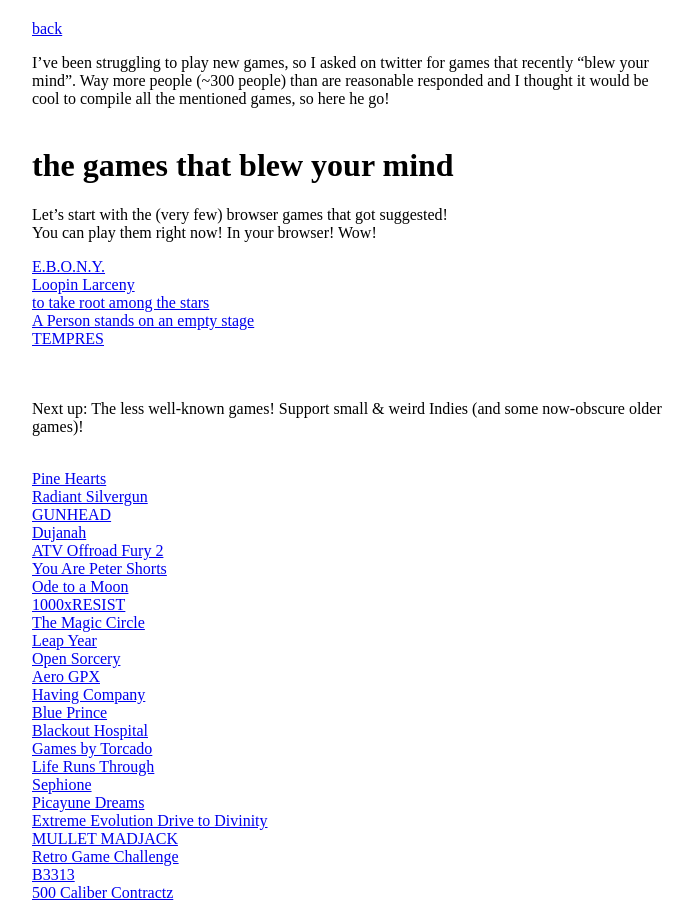
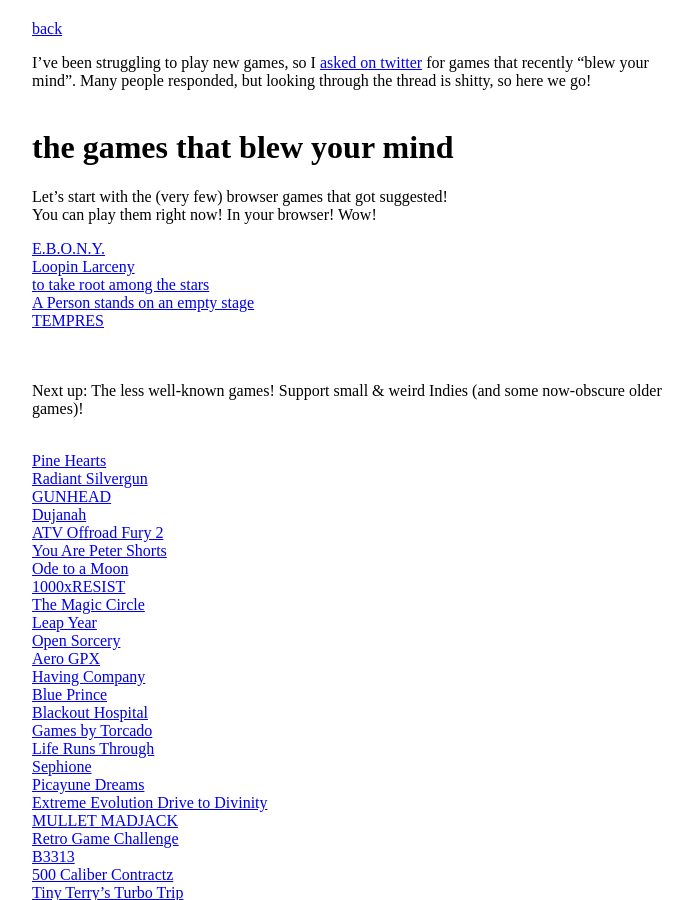
Before and after one commit to stuffedwombat/stuffedwombat.github.io, a Jekyll site: the page built from mind_blown.md, in a window 1280 px wide and 900 px high. Shown: the whole window, without its empty margins (292-982 px from the left). Built offline with Jekyll 4.4.1, drawn with Linux system fonts in a browser that asks for light colours; our own code applies the rules of GitHub Pages for plain Markdown files; comment, search, counter and statistics services are not loaded.

Commit message:
Update mind_blown.md

```diff
--- a/mind_blown.md
+++ b/mind_blown.md
@@ -1,6 +1,6 @@
 [back](thinking)
 
-I've been struggling to play new games, so I asked on twitter for games that recently "blew your mind".  Way more people (~300 people) than are reasonable responded and I thought it would be cool to compile all the mentioned games, so here he go!<br><br>
+I've been struggling to play new games, so I [asked on twitter](https://x.com/wombatstuff/status/1820793547118739853) for games that recently "blew your mind". Many people responded, but looking through the thread is shitty, so here we go!<br><br>
 
 # the games that blew your mind
 
```
